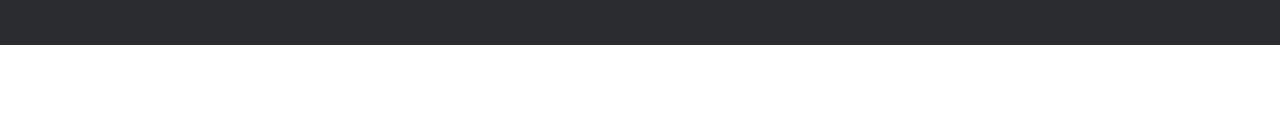
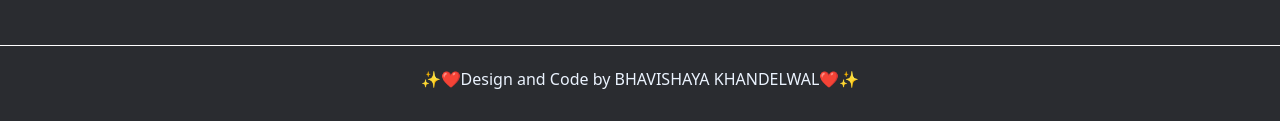
Before and after one commit to BHAVISHAYA/Acoutsic-Store, a website built with Vite: page index.html in a window 1280 px wide. Shown: the part 5438-5559 px from the top of the page. Before the commit the page ends 5483 px from the top, so only its background shows below. Built offline with nearby package versions, Linux system fonts and the light colour scheme.

Commit message:
Final Design Completed

```diff
--- a/index.html
+++ b/index.html
@@ -414,6 +414,11 @@
             </div>
         </div>
     </div>
+    <div class="container-fluid author py-4">
+        <div class="row text-center">
+            <h6>✨❤️Design and Code by BHAVISHAYA KHANDELWAL❤️✨</h6>
+        </div>
+    </div>
 
 
     <script type="module" src="/main.js"></script>
--- a/style.css
+++ b/style.css
@@ -590,4 +590,10 @@ body {
     -moz-text-decoration-line: none;
     color: white;
 }
+
+.author {
+    background-color: #2A2C30;
+    color: #EBF3FE;
+    border-top: 0.0001rem solid white;
+}
 /*?================Footer CSS ends here=================*/
```
